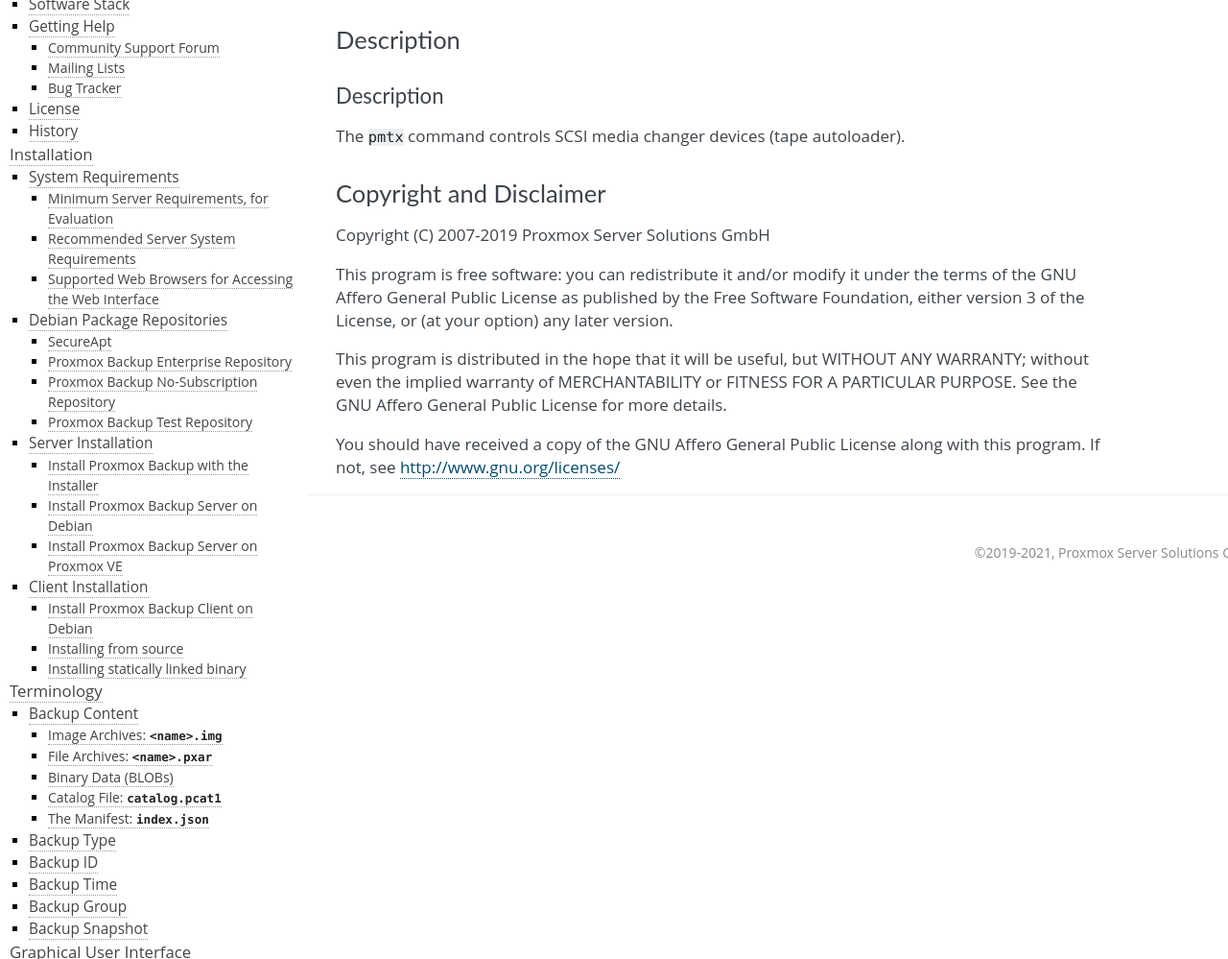
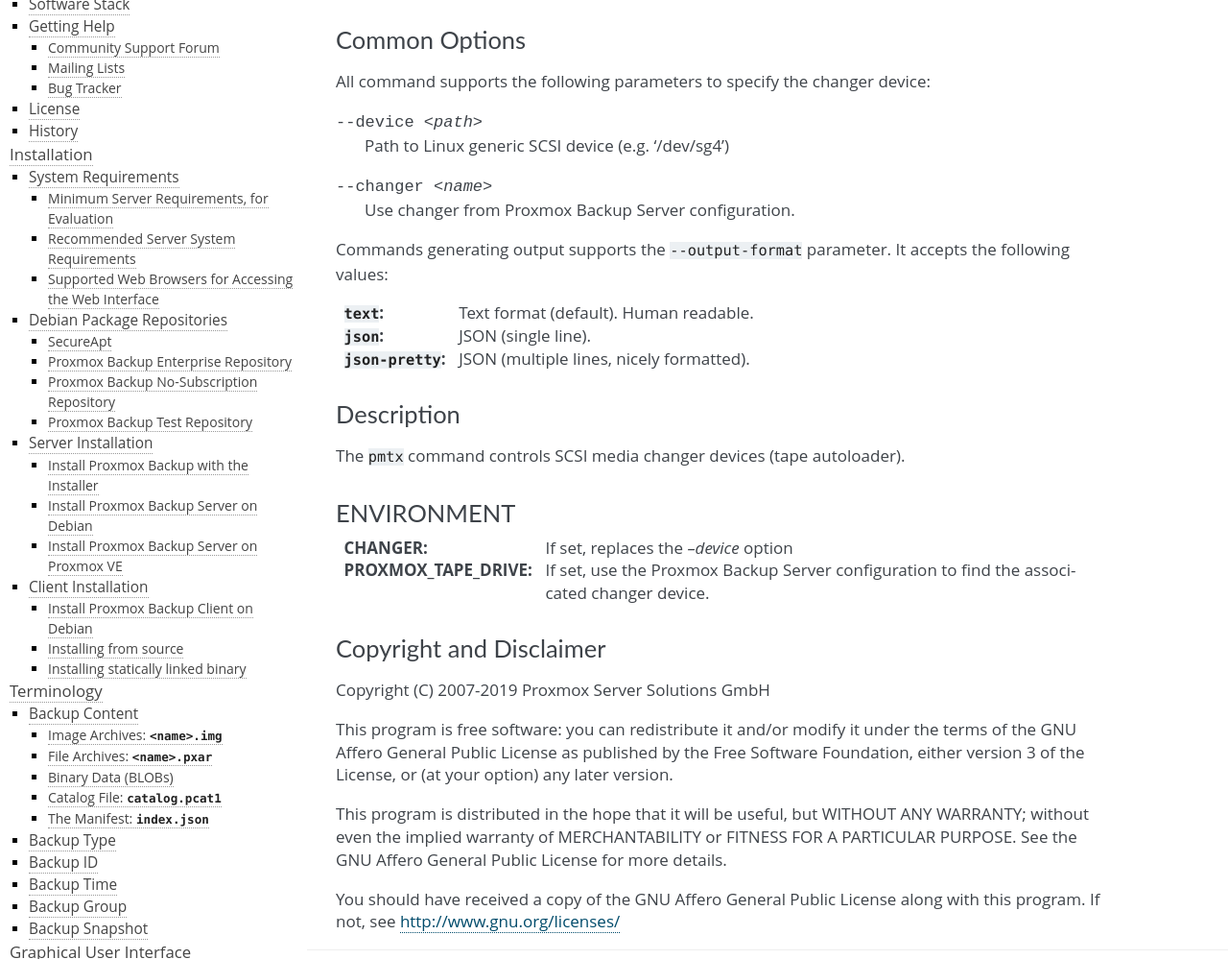
Before and after one commit to proxmox/proxmox-backup, a Sphinx documentation site: the page built from docs/pmtx/man1.rst, in a window 1280 px wide and 1400 px high, cut to the strip 401-1400 px from the top of the window. Shown: the whole strip at 96% size. Built offline with Sphinx 7.4.7, drawn with Linux system fonts in a browser that asks for light colours.

Commit message:
doc: improve pmt/pmtx manual pages

```diff
--- a/docs/pmt/description.rst
+++ b/docs/pmt/description.rst
@@ -1,4 +1 @@
-Description
-^^^^^^^^^^^
-
 The ``pmt`` command controls Linux tape devices.
--- a/docs/pmtx/description.rst
+++ b/docs/pmtx/description.rst
@@ -1,5 +1,2 @@
-Description
-^^^^^^^^^^^
-
 The ``pmtx`` command controls SCSI media changer devices (tape
 autoloader).
--- a/docs/pmtx/man1.rst
+++ b/docs/pmtx/man1.rst
@@ -18,10 +18,40 @@
 
 .. include:: synopsis.rst
 
+
+Common Options
+==============
+
+All command supports the following parameters to specify the changer device:
+
+--device <path>  Path to Linux generic SCSI device (e.g. '/dev/sg4')
+
+--changer <name>  Use changer from Proxmox Backup Server configuration.
+
+
+Commands generating output supports the ``--output-format``
+parameter. It accepts the following values:
+
+:``text``: Text format (default). Human readable.
+
+:``json``: JSON (single line).
+
+:``json-pretty``: JSON (multiple lines, nicely formatted).
+
+
 Description
 ============
 
 .. include:: description.rst
 
 
+ENVIRONMENT
+===========
+
+:CHANGER: If set, replaces the `--device` option
+
+:PROXMOX_TAPE_DRIVE: If set, use the Proxmox Backup Server
+   configuration to find the associcated changer device.
+
+
 .. include:: ../pbs-copyright.rst
```
Also changed, not shown: docs/pmt/man1.rst (+10 -2 lines), 1 other file.
